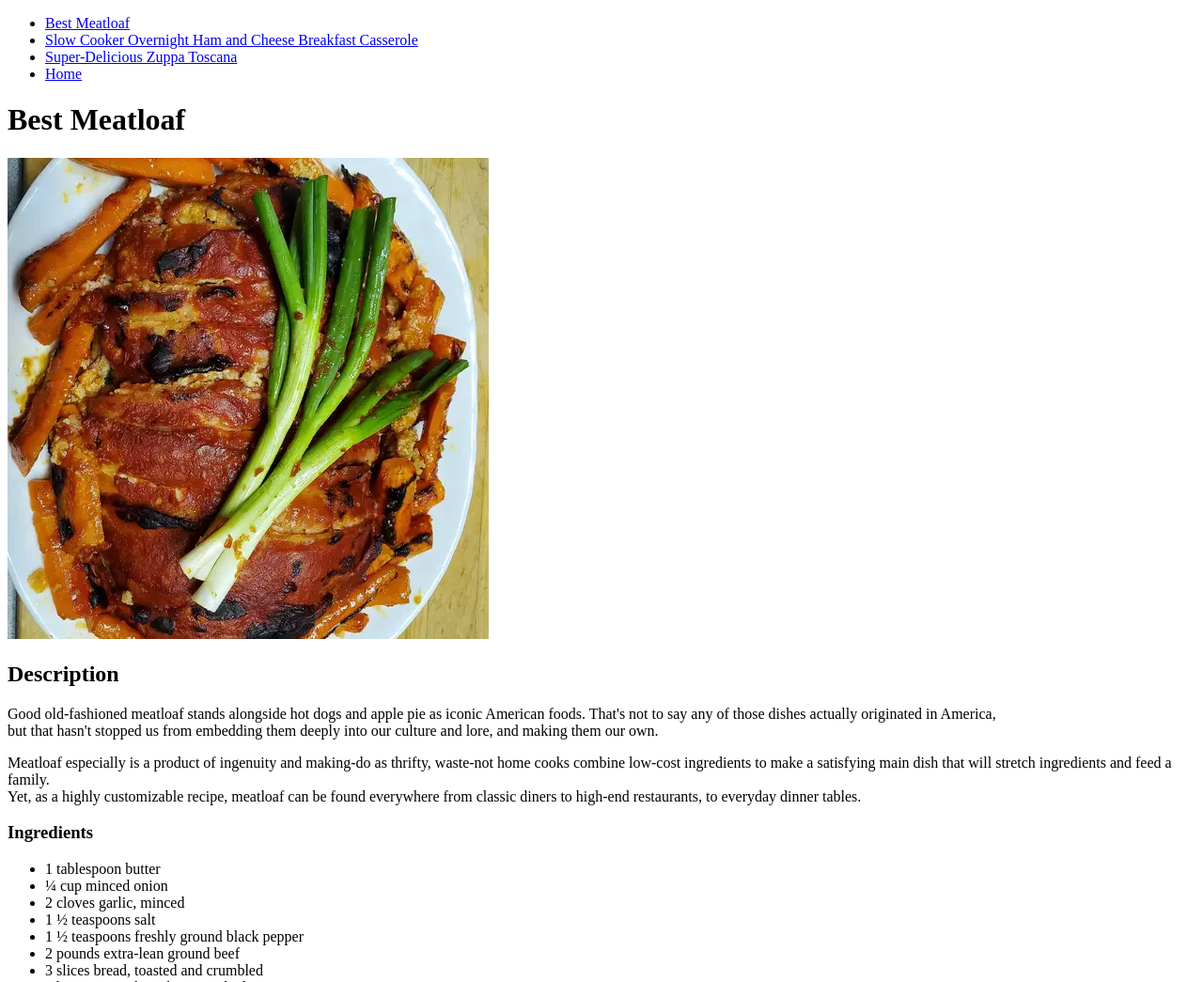
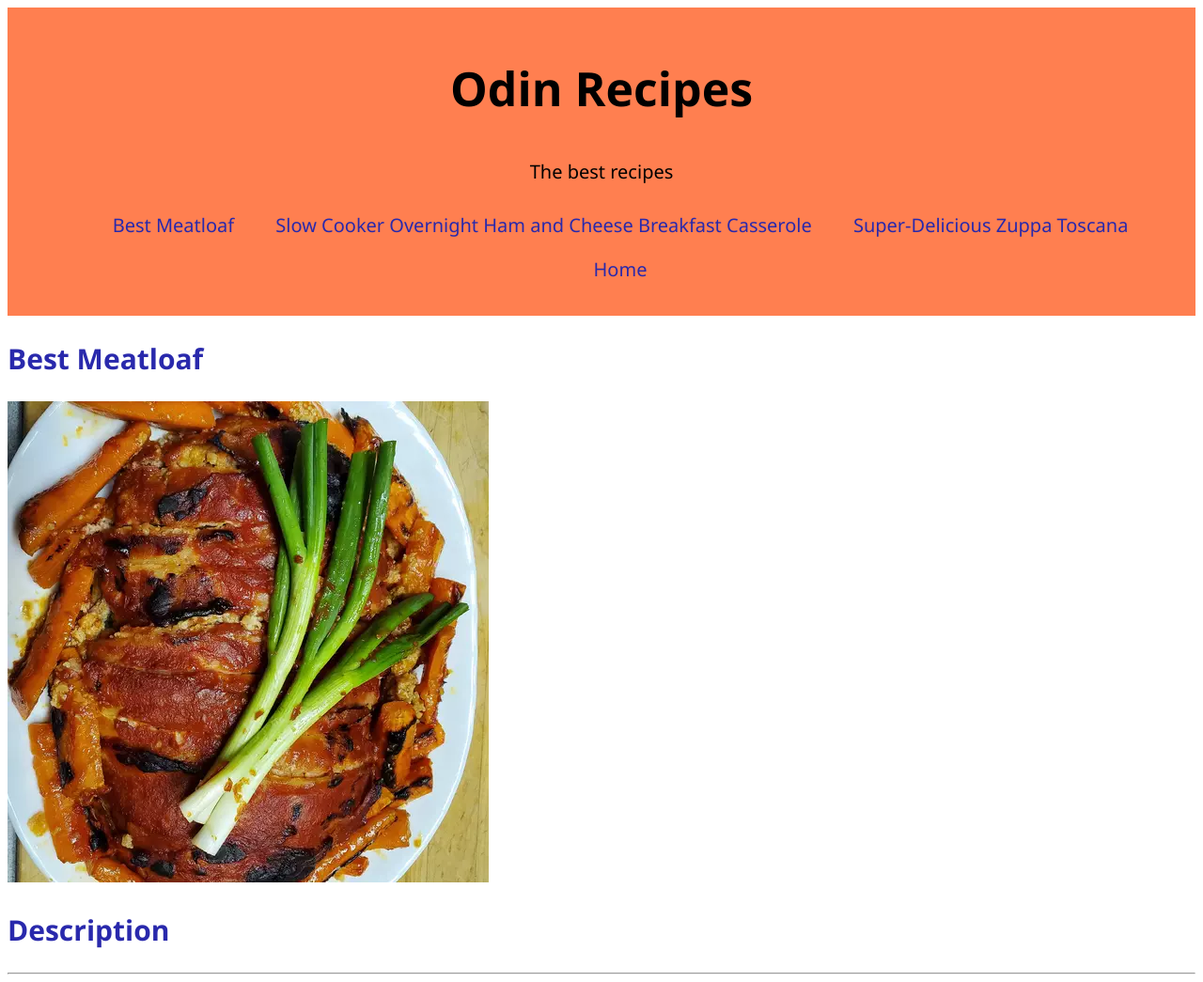
Before and after one commit to KINGI791/Odin-recipes, a plain HTML site: page recipes/Meatloaf.html in a window 1280 px wide. Shown: the top 1045 px of the page at 94% size. Drawn offline with Linux system fonts and the light colour scheme.

Commit message:
CREATE CSS FILE AND HEADER CLASS Create css file and link to all html files change background color and text position of class'header' change color of headings and add horizontal lines and spacing

```diff
--- a/recipes/Meatloaf.html
+++ b/recipes/Meatloaf.html
@@ -4,25 +4,37 @@
     <meta charset="UTF-8">
     <meta name="viewport" content="width=device-width, initial-scale=1.0">
     <title>Best Meatloaf recipe</title>
+    <link rel="stylesheet" href="../style.css">
 </head>
 
 <body>
+    <section class="header">
 
-    <ul>
+        <h1>Odin Recipes</h1>
+
+        <p style="font-size: 20px;">The best recipes</p>
+
+     <ul>
 
         <li> <a href="Meatloaf.html">Best Meatloaf</a> </li>
         <li> <a href="Caserole.html">Slow Cooker Overnight Ham and Cheese Breakfast Casserole</a> </li>
         <li> <a href="Tuscana.html">Super-Delicious Zuppa Toscana</a> </li>
         <li> <a href="../index.html">Home</a> </li>
 
-        </ul>
-    <h1> <strong>Best Meatloaf</h1> </strong>
+     </ul>
+
+    </section>
+
+    <h2> <strong>Best Meatloaf</h2> </strong>
 
     <img src="../images/meatloaf.webp" alt="">
 
     <h2> Description</h2>
 
-    <p> Good old-fashioned meatloaf stands alongside hot dogs and apple pie as iconic American foods. That's not to say any of those dishes actually originated in America, <br>
+    <hr>
+
+    <p> Good old-fashioned meatloaf stands alongside hot dogs and apple pie as iconic American foods. <br>
+        That's not to say any of those dishes actually originated in America, <br>
          but that hasn't stopped us from embedding them deeply into our culture and lore, and making them our own. </p>
 
        </p> Meatloaf especially is a product of ingenuity and making-do as thrifty, waste-not home cooks combine low-cost ingredients to make a satisfying main dish that will stretch ingredients and feed a family. <br> Yet, as a highly customizable recipe, meatloaf can be found everywhere from classic diners to high-end restaurants, to everyday dinner tables. </p>
@@ -30,6 +42,7 @@
 
 
     <h3>Ingredients</h3>
+    <hr>
 
     <ul>
 
@@ -63,11 +76,12 @@
     </ul>
 
     <h4>Steps</h4>
+    <hr>
 
     <ol>
         <li>Preheat the oven to 350 degrees F (175 degrees C). Gather all ingredients. </li>
         <li>Melt butter in a skillet over medium heat, and cook onion and garlic until onion is soft and translucent, about 5 minutes. <br> Remove from heat, and season with salt and pepper. </li>
-        <li>Combine onion and garlic mixture, beef, crumbled bread, crushed crackers, egg, sour cream, Worcestershire sauce, and 1/2 can tomato sauce in a large bowl. <br> Mix until well combined. Gradually stir in milk, 1 teaspoon at a time, until mixture is moist, but not soggy. </li>
+        <li>Combine onion and garlic mixture, beef, crumbled bread, crushed crackers, egg, sour cream, Worcestershire sauce, <br> and 1/2 can tomato sauce in a large bowl.  Mix until well combined. Gradually stir in milk, 1 teaspoon at a time, until mixture is moist, but not soggy. </li>
         <li>Transfer the mixture to a 5x9-inch loaf pan. </li>
         <li>Bake uncovered in the preheated oven for 40 minutes. Increase oven temperature to 400 degrees F (200 degrees C). <br> Continue baking 15 minutes, to an internal temperature of 160 degrees F (70 degrees C). </li>
         <li>Mix the remaining tomato sauce and ketchup in a small bowl. Pour over the top of the meatloaf, and continue baking for 10 minutes. </li>
--- /dev/null
+++ b/style.css
@@ -0,0 +1,30 @@
+*{
+    font-family: 'Segoe UI', Tahoma, Geneva, Verdana, sans-serif;
+}
+
+.header{
+    text-align: center;
+    padding: 10px;
+    background-color:coral;
+    min-height: 30vh;
+
+}
+.header h1{
+    font-size: 50px;
+
+}
+.header ul li{
+    list-style: none;
+    display: inline-block;
+    padding: 10px 20px;
+    color: black;
+}
+.header a{
+    text-decoration: none;
+    font-size: 20px;
+    color: rgb(41, 41, 172);
+}
+h2,h3,h4{
+    color: rgb(41, 41, 172);
+    font-size:30px;
+}
```
Also changed, not shown: index.html (+6 -0 lines), recipes/Caserole.html (+12 -1 lines), recipes/Tuscana.html (+12 -1 lines), 1 other file.
